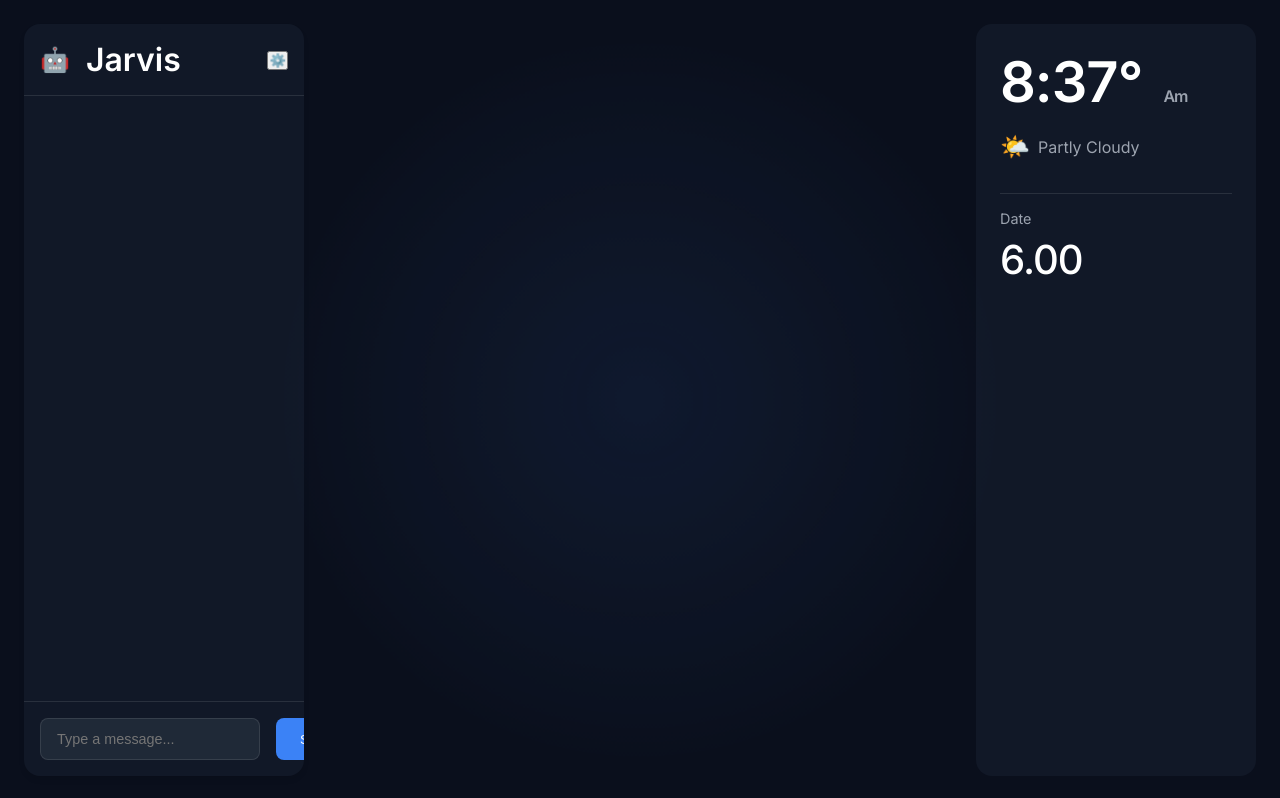
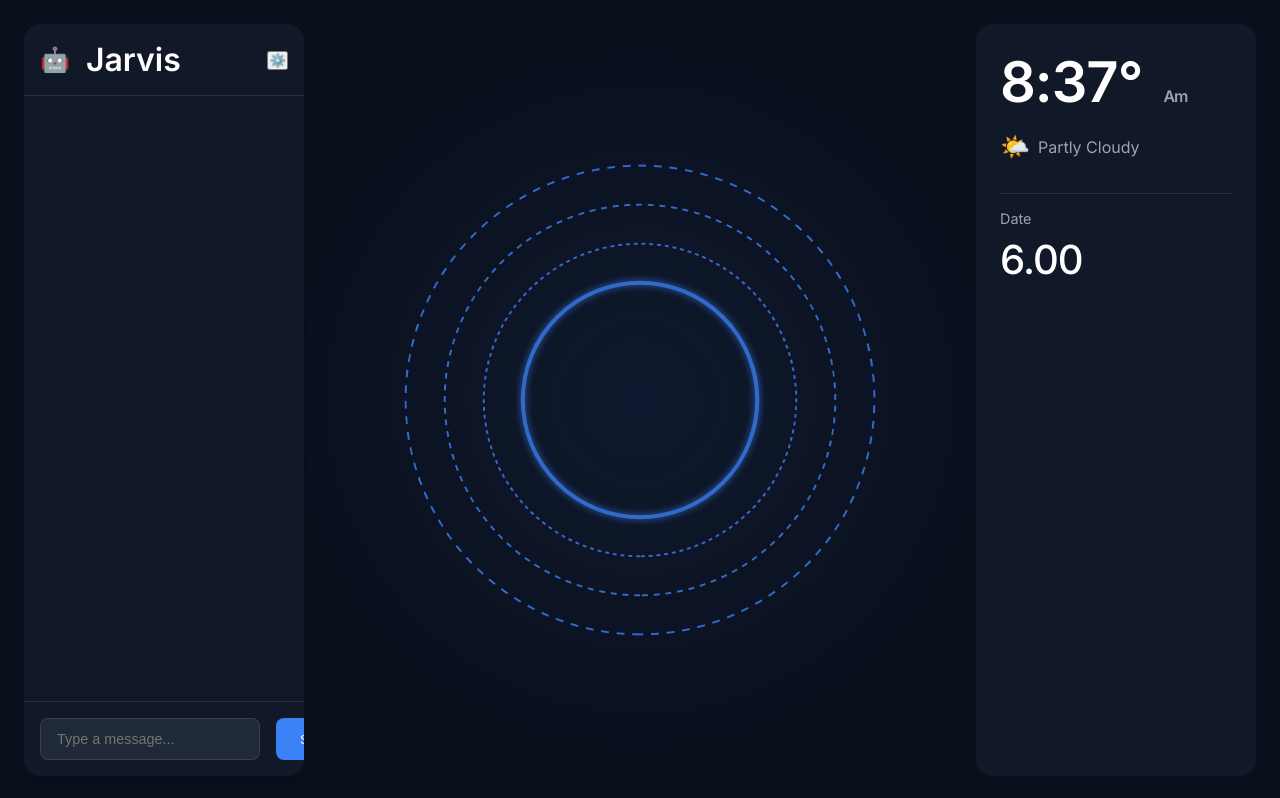
Before and after one commit to hetpatel7567/jviewtemp, a plain HTML site: page index.html in a window 1280 px wide. Drawn offline with Linux system fonts and the light colour scheme; no server answers.

Commit message:
Update style.css

```diff
--- a/style.css
+++ b/style.css
@@ -138,7 +138,7 @@ body {
 .globe {
     width: 500px;
     height: 500px;
-    background-image: url('/static/globe.svg');
+    background-image: url('globe.svg');
     background-size: contain;
     background-repeat: no-repeat;
     background-position: center;
```
